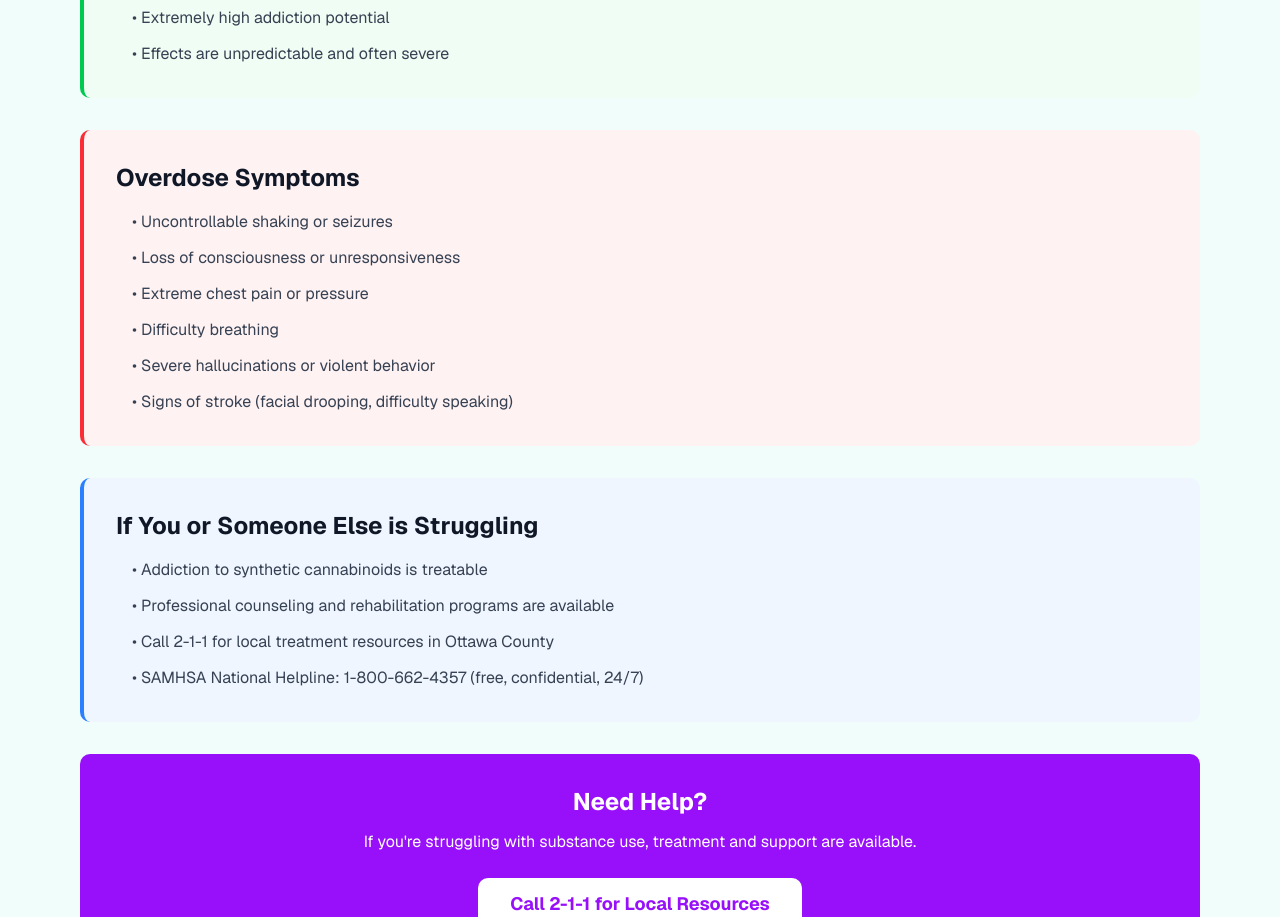
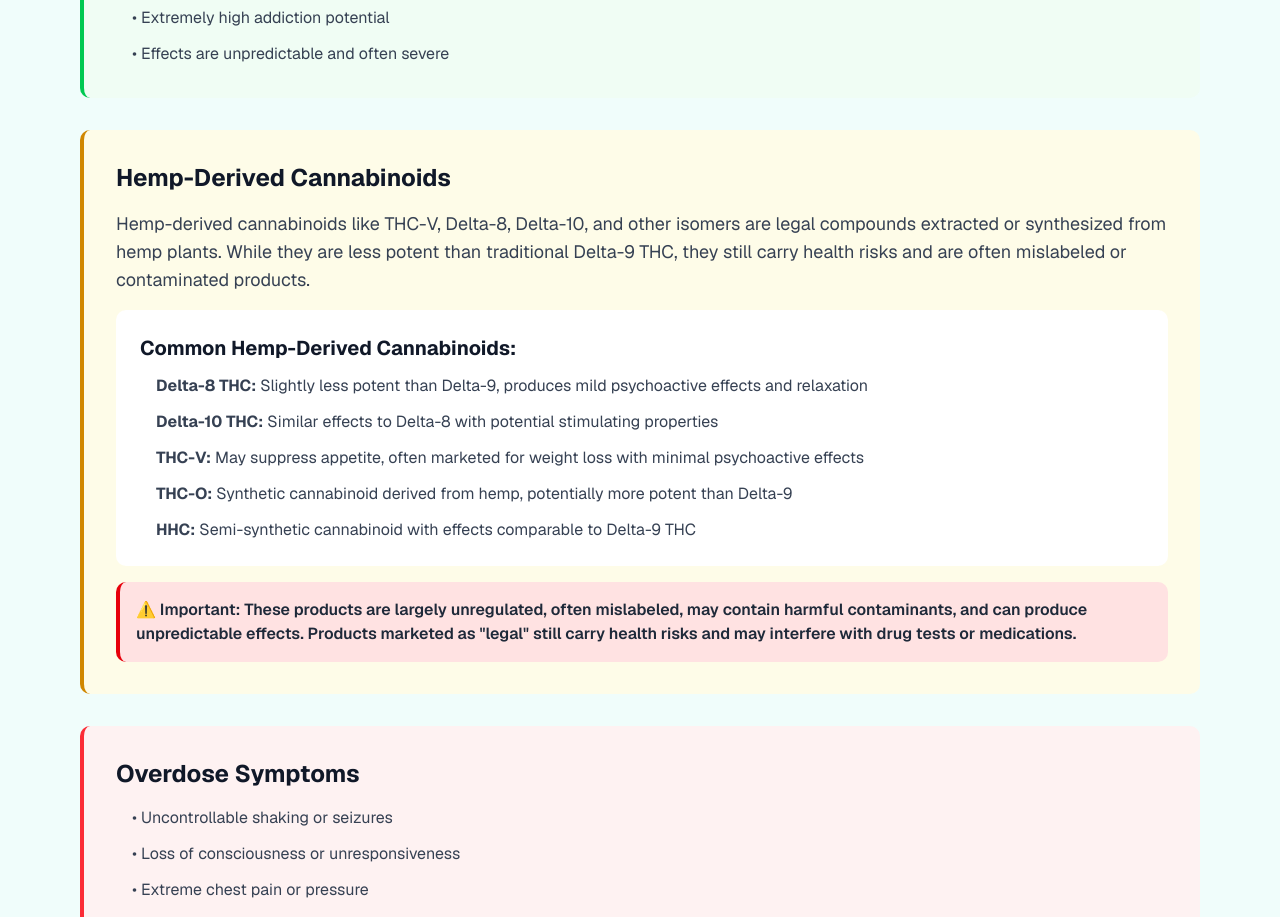
Before and after one commit to dgardner1982/v0-ottawa-county-resources, a Next.js app: page /drug/synthetic-cannabinoids in a window 1280 px wide. Shown: the part 1800-2717 px from the top of the page. Built offline with nearby package versions, Linux system fonts and the light colour scheme.

Commit message:
feat: add section on hemp-derived cannabinoids and warnings
Added detailed information and warnings about hemp-derived cannabinoids and their potential risks.

```diff
--- a/app/drug/synthetic-cannabinoids/page.tsx
+++ b/app/drug/synthetic-cannabinoids/page.tsx
@@ -134,6 +134,26 @@ export default function SyntheticCannabinoidsPage() {
           </ul>
         </div>
 
+        <div className="bg-yellow-50 p-8 rounded-lg border-l-4 border-yellow-600 mb-8">
+          <h3 className="text-2xl font-bold text-gray-900 mb-4">Hemp-Derived Cannabinoids</h3>
+          <p className="text-lg text-gray-700 mb-4">
+            Hemp-derived cannabinoids like THC-V, Delta-8, Delta-10, and other isomers are legal compounds extracted or synthesized from hemp plants. While they are less potent than traditional Delta-9 THC, they still carry health risks and are often mislabeled or contaminated products.
+          </p>
+          <div className="bg-white p-6 rounded-lg mt-4">
+            <h4 className="text-xl font-bold text-gray-900 mb-3">Common Hemp-Derived Cannabinoids:</h4>
+            <ul className="space-y-3 text-gray-700 ml-4">
+              <li><strong>Delta-8 THC:</strong> Slightly less potent than Delta-9, produces mild psychoactive effects and relaxation</li>
+              <li><strong>Delta-10 THC:</strong> Similar effects to Delta-8 with potential stimulating properties</li>
+              <li><strong>THC-V:</strong> May suppress appetite, often marketed for weight loss with minimal psychoactive effects</li>
+              <li><strong>THC-O:</strong> Synthetic cannabinoid derived from hemp, potentially more potent than Delta-9</li>
+              <li><strong>HHC:</strong> Semi-synthetic cannabinoid with effects comparable to Delta-9 THC</li>
+            </ul>
+          </div>
+          <div className="bg-red-100 p-4 rounded-lg mt-4 border-l-4 border-red-600">
+            <p className="text-gray-800 font-semibold">⚠️ Important: These products are largely unregulated, often mislabeled, may contain harmful contaminants, and can produce unpredictable effects. Products marketed as "legal" still carry health risks and may interfere with drug tests or medications.</p>
+          </div>
+        </div>
+
         <div className="bg-red-50 p-8 rounded-lg border-l-4 border-red-500 mb-8">
           <h3 className="text-2xl font-bold text-gray-900 mb-4">Overdose Symptoms</h3>
           <ul className="space-y-3 text-gray-700 ml-4">
```
